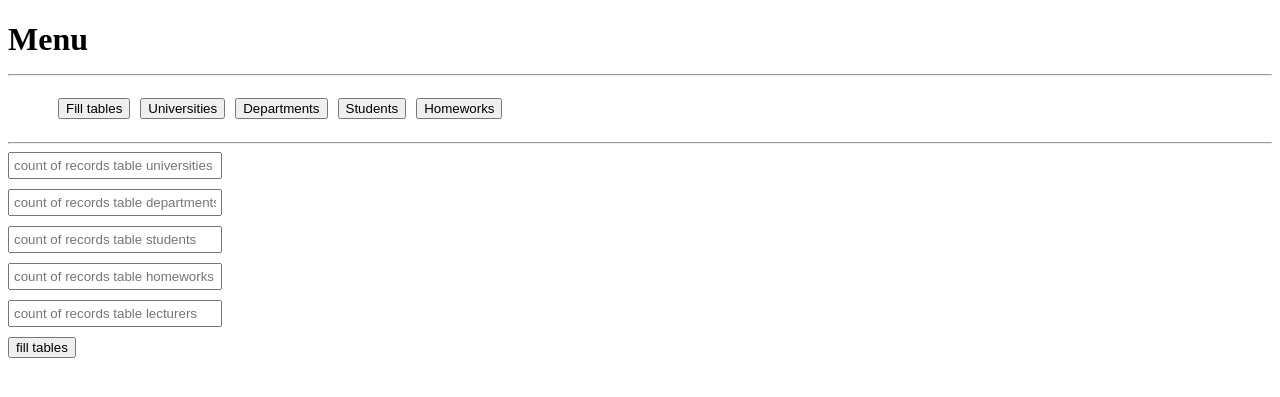
After one commit to klugmankd/ghhomework4, a PHP site: template views/fillDB.php in a window 1280 px wide. The commit adds this page. Shown: the top 397 px of the page. Run offline with PHP 8.4, Linux system fonts and the light colour scheme; the template is opened without the code that fills it, so the values that code supplies are empty.

Commit message:
add view to fill

```diff
--- a/includes/header.php
+++ b/includes/header.php
@@ -10,12 +10,24 @@
        float: left;
        margin-left: 10px;
    }
+
+   #fill {
+       width: 20%;
+   }
+
+   input[type=text] {
+       margin-bottom: 10px;
+       padding: 4px;
+       float: left;
+       width: 80%;
+   }
 </style>
 <body>
 <header>
     <h1>Menu<hr></h1>
     <form action="" method="get">
         <ul type="none">
+            <li><input type="submit" name="fill" value="Fill tables"></li>
             <li><input type="submit" name="university" value="Universities"></li>
             <li><input type="submit" name="department" value="Departments"></li>
             <li><input type="submit" name="student" value="Students"></li>
--- a/index.php
+++ b/index.php
@@ -30,6 +30,10 @@
         $homeworkAction = new HomeworkActions();
         $records = $homeworkAction->getAllRecords();
         include_once "views/homeworks.php";
+    } else
+    if (isset($_GET['fill']) && $_GET['fill'] == "Fill tables") {
+        include_once "views/fillDB.php";
     }
 
-    include_once "includes/footer.php";
+
+include_once "includes/footer.php";
--- /dev/null
+++ b/views/fillDB.php
@@ -0,0 +1,8 @@
+<form id="fill" action="controllers/fillController.php" method="post">
+    <input type="text" name="universities" placeholder="count of records table universities">
+    <input type="text" name="departments" placeholder="count of records table departments">
+    <input type="text" name="students" placeholder="count of records table students">
+    <input type="text" name="homeworks" placeholder="count of records table homeworks">
+    <input type="text" name="lecturers" placeholder="count of records table lecturers">
+    <input type="submit" value="fill tables">
+</form>
```
Also changed, not shown: controllers/fillController.php (+58 -49 lines).
